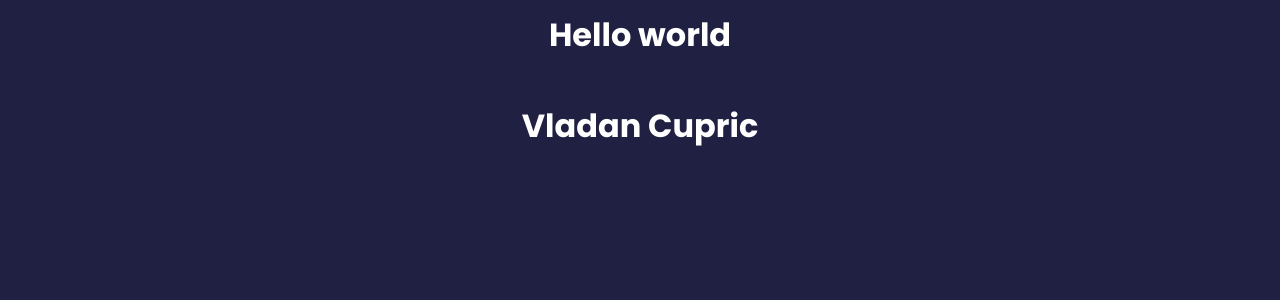
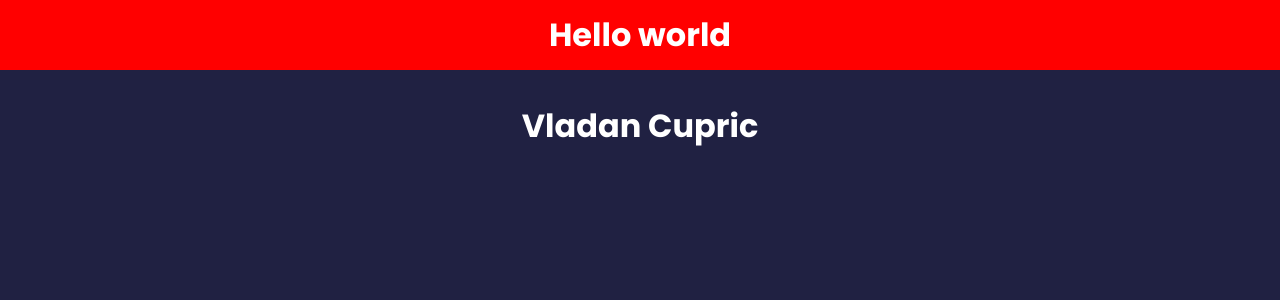
Before and after one commit to VladanStar/ExercisesReact, a React (Create React App) app in the folder exercises01/: page / in a window 1280 px wide. Shown: the top 300 px of the page. Built offline with nearby package versions, Linux system fonts and the light colour scheme.

Commit message:
New commits

```diff
--- a/exercises01/src/App.js
+++ b/exercises01/src/App.js
@@ -5,7 +5,7 @@ import Header from './components/Header';
 function App() {
   return (
    <>
-   <Header  text="Hello world"/>
+   <Header  bgColor= "red" text="Hello world" textColor="white"/>
     <div className="App">
     <h1>Vladan Cupric</h1>
 
--- a/exercises01/src/components/Header.js
+++ b/exercises01/src/components/Header.js
@@ -1,7 +1,13 @@
 import React from 'react'
-function Header({text}) {
+function Header({text, bgColor, textColor}) {
+
+    const headerStyles = {
+        backgroundColor:bgColor,
+        color:textColor,
+
+    }
   return (
-  <header>
+  <header style = {headerStyles}>
     <div className="container">
         <h1>{text}</h1>
     </div>
@@ -9,4 +15,10 @@ function Header({text}) {
   )
 }
 
+Header.defaultProps = {
+    text: "Feedback UI",
+    bgColor: "rgba(0,0,0,0.4)",
+    textColor: "#ff6a95",
+  }
+
 export default Header
```
